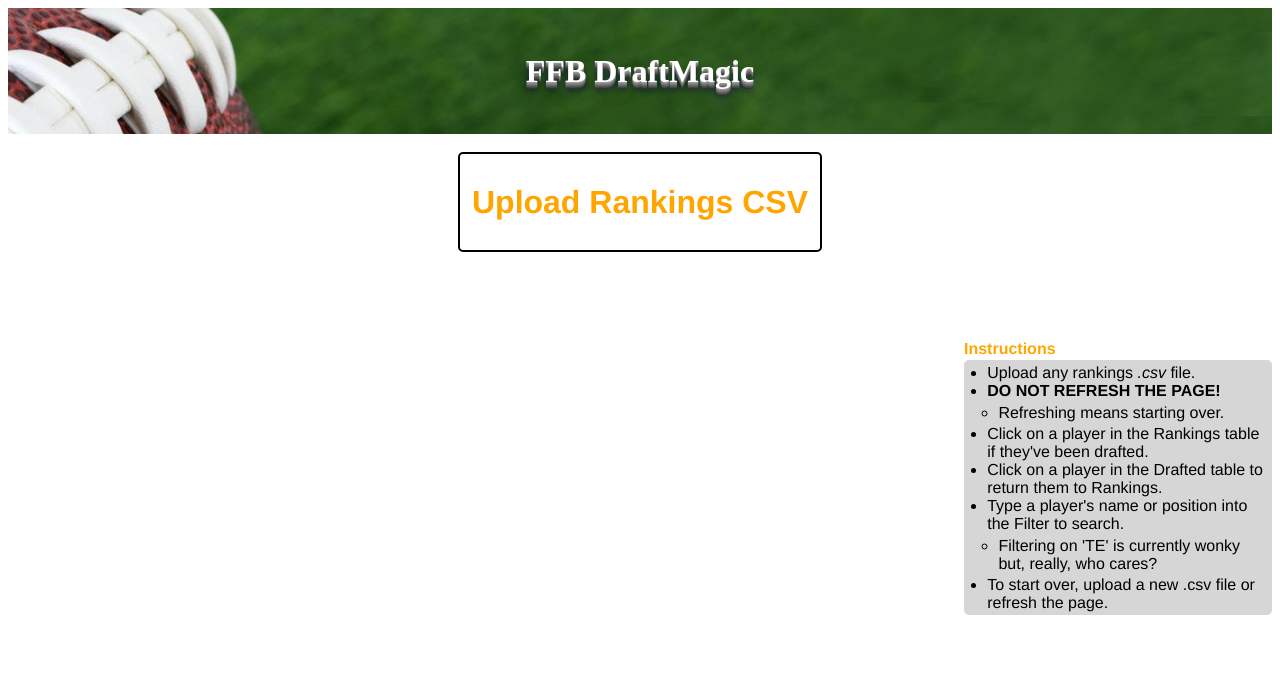
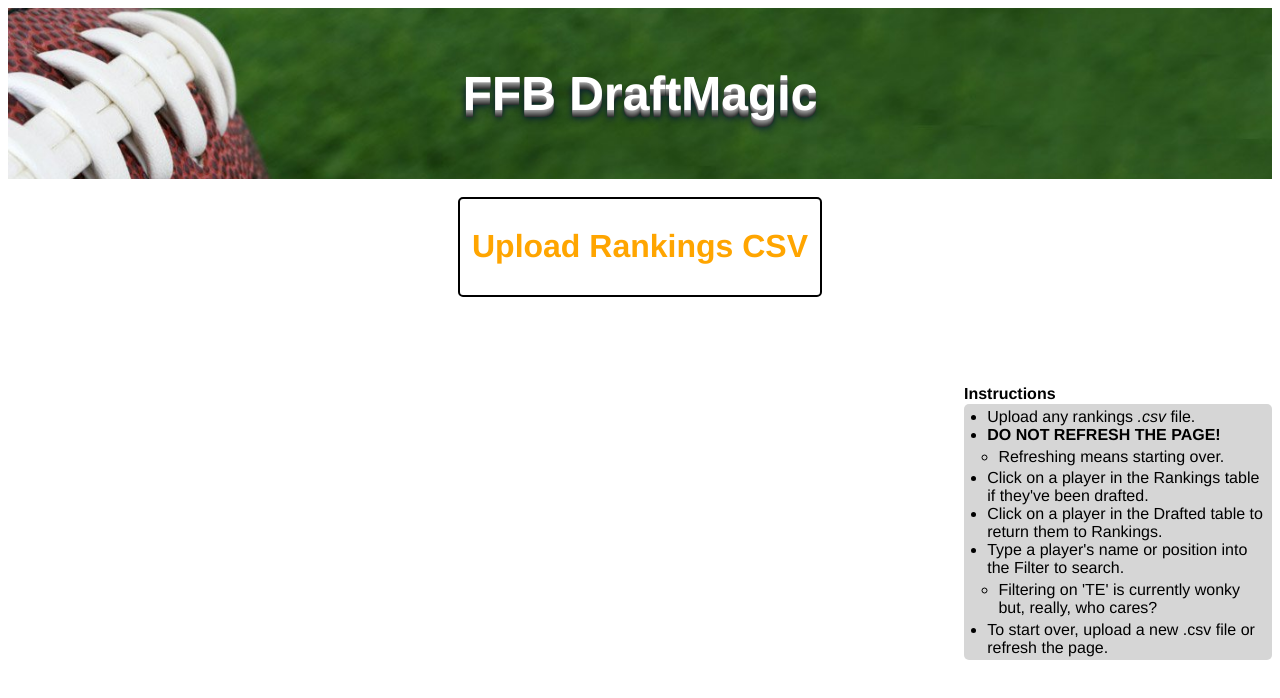
Before and after one commit to beechovsky/ffb-draft-magic-vue, a Vue app: page / in a window 1280 px wide. Shown: the top 698 px of the page. Built offline with nearby package versions, Linux system fonts and the light colour scheme; what vue-papa-parse would draw is missing.

Commit message:
update font

```diff
--- a/src/App.vue
+++ b/src/App.vue
@@ -194,7 +194,7 @@ export default {
 
 <style>
 #app {
-  font-family: "Avenir", Helvetica, Arial, sans-serif;
+  font-family: "Ubuntu", Helvetica, Arial, sans-serif;
   -webkit-font-smoothing: antialiased;
   -moz-osx-font-smoothing: grayscale;
   text-align: center;
@@ -216,7 +216,6 @@ export default {
   background-size: cover;
   /* for non h1 text */
   color: white;
-  /* font-size: x-large;*/
 
   display: grid;
   align-items: center;
@@ -226,7 +225,10 @@ export default {
 .hero h1 {
   color: #fff;
   text-shadow: 0px 1px 0px #999, 0px 2px 0px #888, 0px 3px 0px #777, 0px 4px 0px #666, 0px 5px 0px #555, 0px 6px 0px #444, 0px 7px 0px #333, 0px 8px 7px #001135;
-  font: xx-large 'ChunkFiveRegular';
+  font-size: xxx-large;
+  /* font-family: 'DejaVu Sans Condensed'; */
+  /* font-family: 'Ubuntu'; */
+
 }
 
 /* for headers and labels */
@@ -234,7 +236,8 @@ export default {
   border: none;
   padding: 0 0 0 5px;
   margin-bottom: .1em;
-  color: orange;
+  /* color: orange; */
+  color: black;
   font-weight: bold;
   background-color: #ffffff;
 }
```
